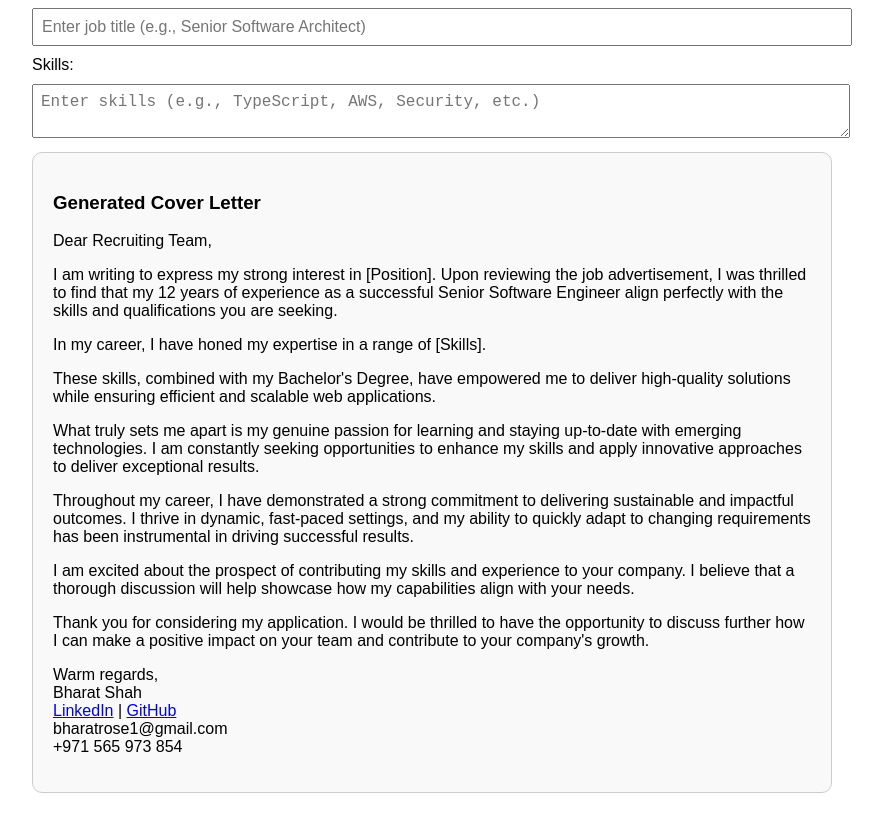
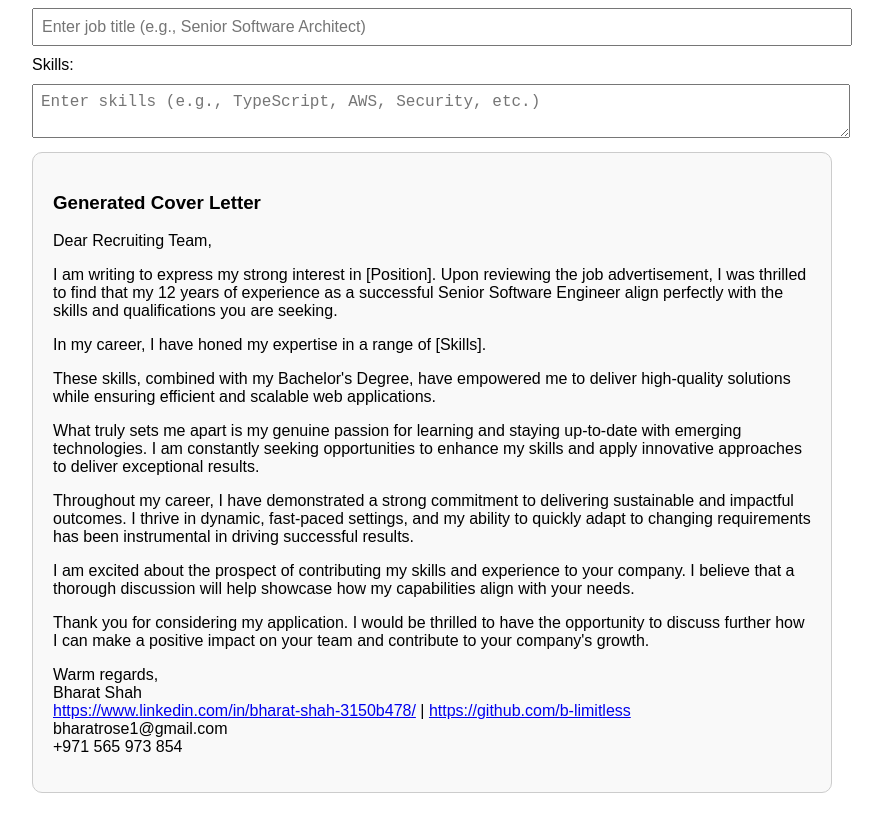
Before and after one commit to b-limitless/latter, a plain HTML site: page index.html in a window 1280 px wide. Shown: the part 128-960 px from the top of the page, without its empty margins (8-891 px from the left). Drawn offline with Linux system fonts and the light colour scheme.

Commit message:
updating link

```diff
--- a/index.html
+++ b/index.html
@@ -50,8 +50,8 @@
         <p>
             Warm regards,<br>
             Bharat Shah<br>
-            <a href="https://www.linkedin.com/in/bharat-shah-3150b478/" target="_blank">LinkedIn</a> |
-            <a href="https://github.com/b-limitless" target="_blank">GitHub</a><br>
+            <a href="https://www.linkedin.com/in/bharat-shah-3150b478/" target="_blank">https://www.linkedin.com/in/bharat-shah-3150b478/</a> |
+            <a href="https://github.com/b-limitless" target="_blank">https://github.com/b-limitless</a><br>
             bharatrose1@gmail.com<br>
             +971 565 973 854
         </p>
```
